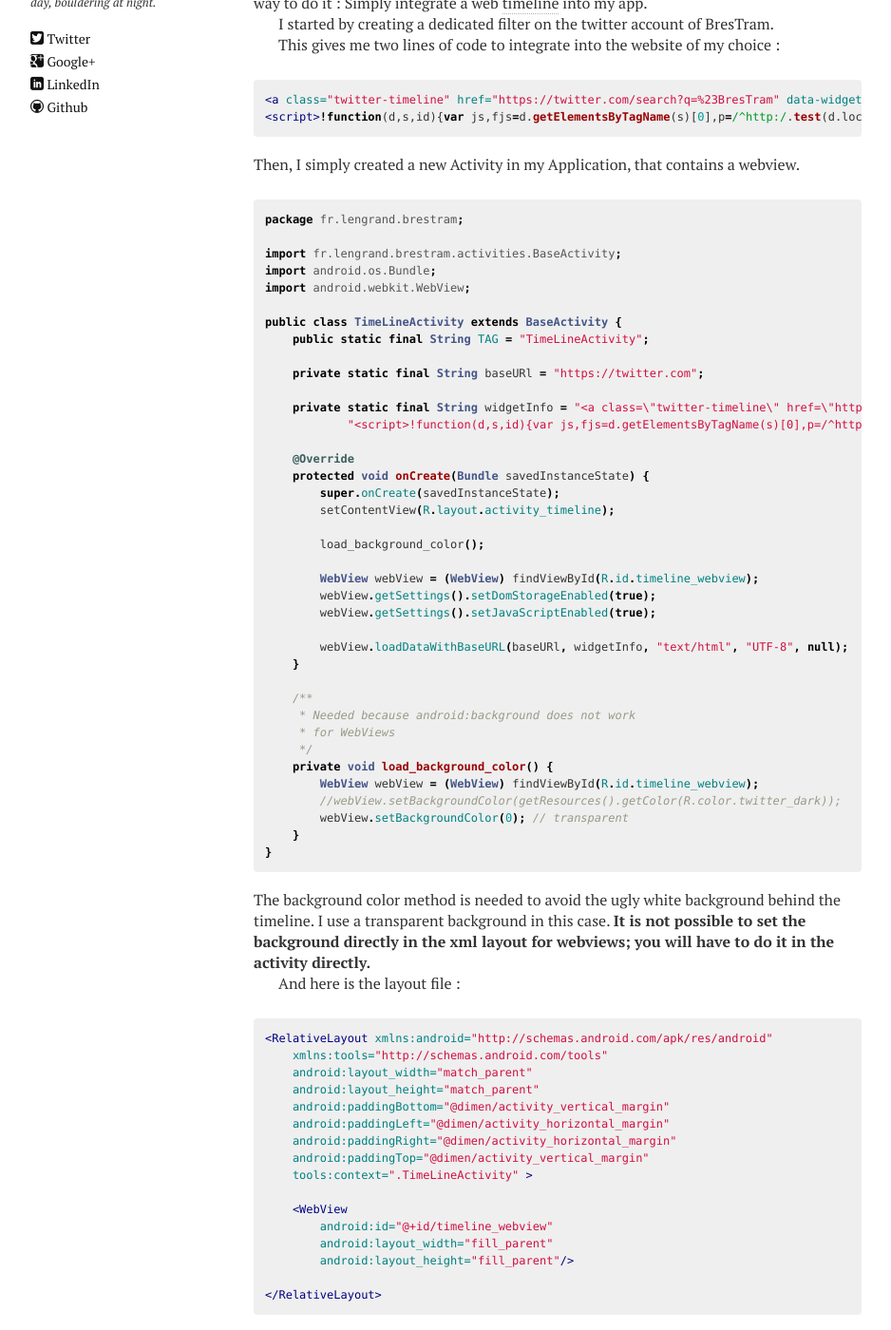
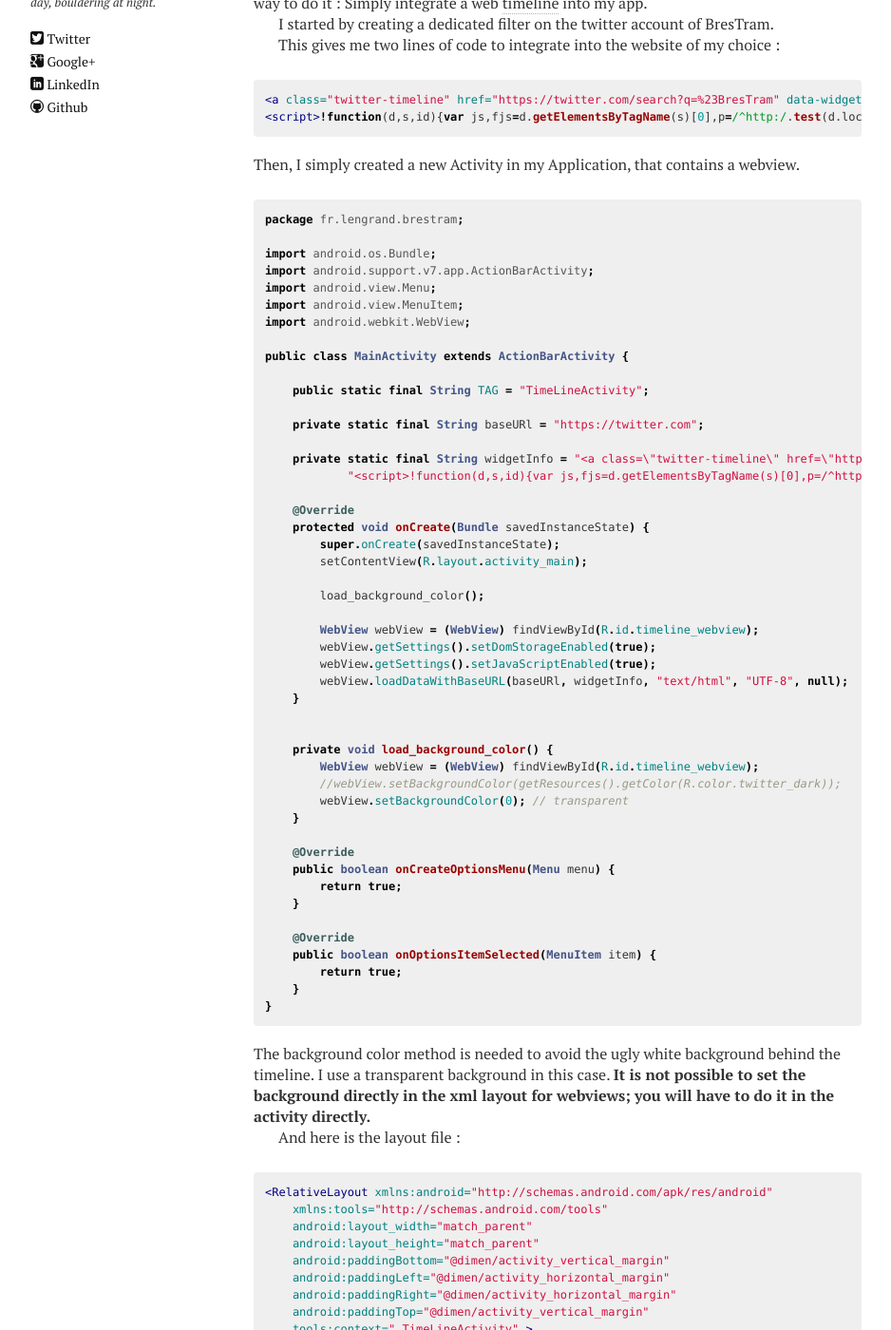
Before and after one commit to jlengrand/jlengrand.github.io, a Jekyll site: the page built from _posts/2013-10-30-integrate-a-twitter-timeline-in-your-android-application.markdown, in a window 1280 px wide and 1400 px high, scrolled down 363 px. Shown: the whole window at 95% size, without its empty margins (53-991 px from the left). Built offline with Jekyll 4.4.1, drawn with Linux system fonts in a browser that asks for light colours; nearby versions of some CDN libraries; some of the changed text lies outside the part shown.

Commit message:
Fixes issue in the android twitter timeline article

```diff
--- a/_posts/2013-10-30-integrate-a-twitter-timeline-in-your-android-application.markdown
+++ b/_posts/2013-10-30-integrate-a-twitter-timeline-in-your-android-application.markdown
@@ -47,11 +47,14 @@ Then, I simply created a new Activity in my Application, that contains a webview
 {% highlight java %}
 package fr.lengrand.brestram;
 
-import fr.lengrand.brestram.activities.BaseActivity;
 import android.os.Bundle;
+import android.support.v7.app.ActionBarActivity;
+import android.view.Menu;
+import android.view.MenuItem;
 import android.webkit.WebView;
 
-public class TimeLineActivity extends BaseActivity {
+public class MainActivity extends ActionBarActivity {
+
     public static final String TAG = "TimeLineActivity";
 
     private static final String baseURl = "https://twitter.com";
@@ -62,25 +65,31 @@ public class TimeLineActivity extends BaseActivity {
     @Override
     protected void onCreate(Bundle savedInstanceState) {
         super.onCreate(savedInstanceState);
-        setContentView(R.layout.activity_timeline);
+        setContentView(R.layout.activity_main);
 
         load_background_color();
 
         WebView webView = (WebView) findViewById(R.id.timeline_webview);
         webView.getSettings().setDomStorageEnabled(true);
         webView.getSettings().setJavaScriptEnabled(true);
-
         webView.loadDataWithBaseURL(baseURl, widgetInfo, "text/html", "UTF-8", null);
     }
 
-    /**
-     * Needed because android:background does not work
-     * for WebViews
-     */
+
     private void load_background_color() {
         WebView webView = (WebView) findViewById(R.id.timeline_webview);
         //webView.setBackgroundColor(getResources().getColor(R.color.twitter_dark));
         webView.setBackgroundColor(0); // transparent
+    }
+
+    @Override
+    public boolean onCreateOptionsMenu(Menu menu) {
+        return true;
+    }
+
+    @Override
+    public boolean onOptionsItemSelected(MenuItem item) {
+        return true;
     }
 }
 
@@ -112,6 +121,12 @@ And here is the layout file :
 
 I used fill_parent because I wanted to give as much space as possible to the Webview.
 
+The last thing you want to do is make sure you are allowing your app to make web calls. For that, add this line in your Android Manifest.
+
+{% highlight xml %}
+<uses-permission android:name="android.permission.INTERNET" />
+{% endhighlight %}
+
 The result is far from perfect, but it's not that bad for roughly 30 minutes of work :).
 
 <a href="{{ site.url }}/images/posts/2013/10/twitter_timeline.png"><img class="size-full wp-image-900" alt="twitter timeline embedded into an android application" src="{{ site.url }}/images/posts/2013/10/twitter_timeline.png" width="480" height="800" /></a>
```
Also changed, not shown: other parts of _posts/2013-10-30-integrate-a-twitter-timeline-in-your-android-application.markdown (+2 -0 lines).
